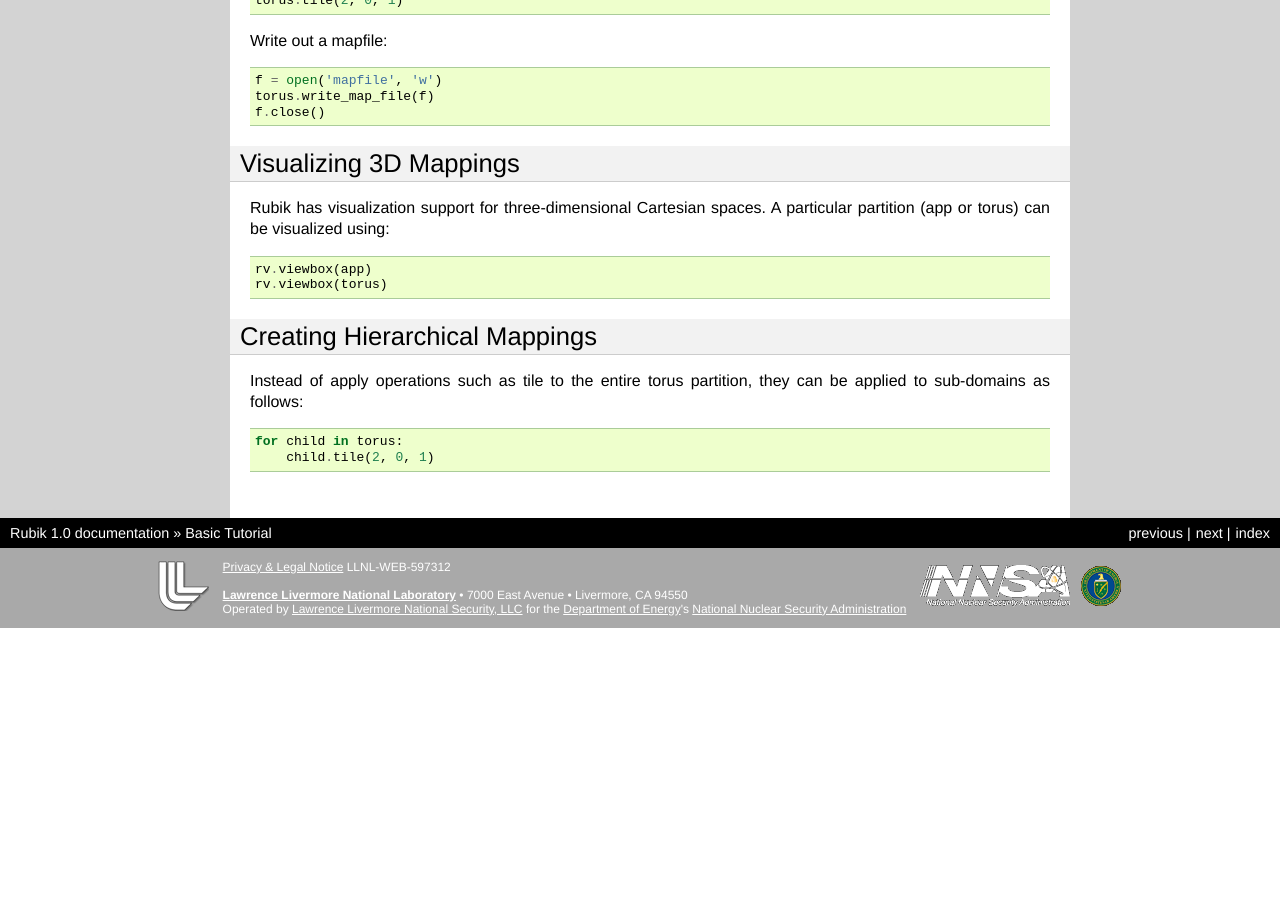
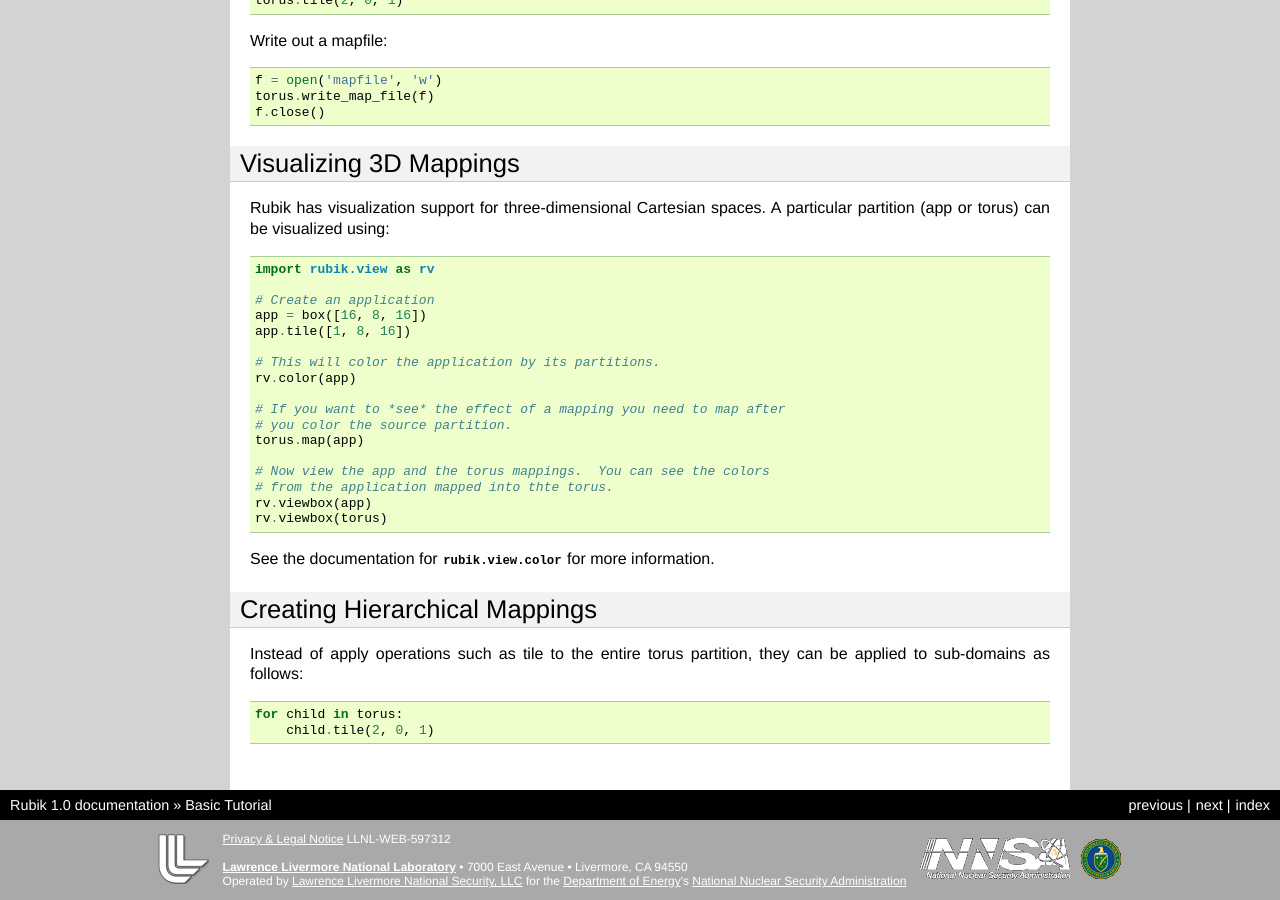
Before and after one commit to LLNL/rubik, a Sphinx documentation site: the page built from docs/tutorial.rst, in a window 1280 px wide and 900 px high, scrolled down 751 px. Built offline with Sphinx 7.4.7, drawn with Linux system fonts in a browser that asks for light colours; before the commit the page ends 1379 px from its top, so only the background shows below that.

Commit message:
Docs and other updates.

```diff
--- a/docs/tutorial.rst
+++ b/docs/tutorial.rst
@@ -47,8 +47,25 @@ Visualizing 3D Mappings
 Rubik has visualization support for three-dimensional Cartesian spaces. A
 particular partition (app or torus) can be visualized using::
 
+    import rubik.view as rv
+
+    # Create an application
+    app = box([16, 8, 16])
+    app.tile([1, 8, 16])
+
+    # This will color the application by its partitions.
+    rv.color(app)
+
+    # If you want to *see* the effect of a mapping you need to map after
+    # you color the source partition.
+    torus.map(app)
+
+    # Now view the app and the torus mappings.  You can see the colors
+    # from the application mapped into thte torus.
     rv.viewbox(app)
     rv.viewbox(torus)
+
+See the documentation for :mod:`rubik.view.color` for more information.
 
 Creating Hierarchical Mappings
 ------------------------------
```
Also changed, not shown: docs/rubik.rst (+18 -10 lines), 2 other files.
